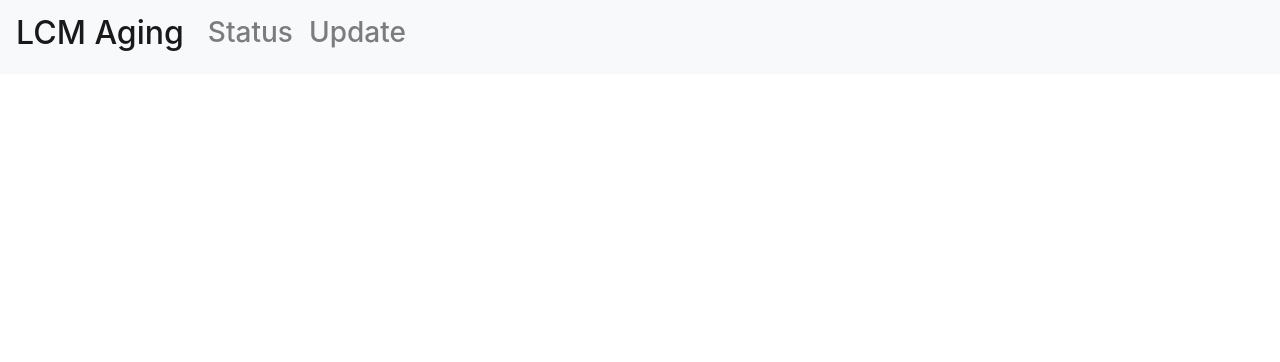
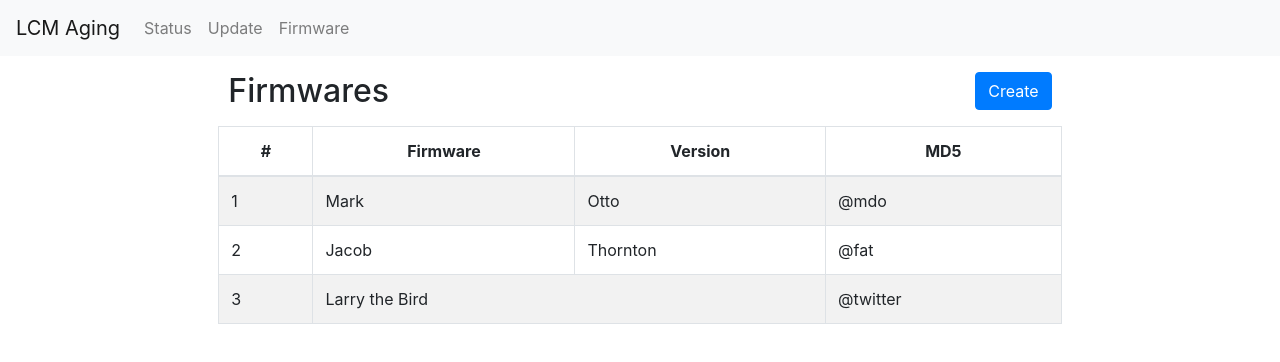
Before and after one commit to ChengKaiChiang/lcm, a React (Create React App) app: page /Firmware in a window 1280 px wide. Shown: the top 362 px of the page. Built offline with nearby package versions, Linux system fonts and the light colour scheme.

Commit message:
1. package.json 1.1 added md5 package 1.2 added react-file-reader package
2. Create "Firmware" page

3. Create "CreateFirmware" page

```diff
--- a/package.json
+++ b/package.json
@@ -9,9 +9,11 @@
     "axios": "^0.21.1",
     "bootstrap": "^4.5.3",
     "html-react-parser": "^0.14.1",
+    "md5": "^2.3.0",
     "react": "^17.0.1",
-    "react-bootstrap": "^1.4.0",
+    "react-bootstrap": "^1.5.1",
     "react-dom": "^17.0.1",
+    "react-file-reader": "^1.1.4",
     "react-player": "^2.6.2",
     "react-router-dom": "^5.2.0",
     "react-scripts": "4.0.0",
--- a/src/App.js
+++ b/src/App.js
@@ -1,11 +1,12 @@
 import React, { Component } from 'react';
-import { Route, Switch } from 'react-router-dom';
+import { Route } from 'react-router-dom';
 import 'bootstrap/dist/css/bootstrap.min.css';
 import './App.css';
 import MyNavbar from './components/Navbar';
 import LcmStatus from './pages/Status';
 import Fota from './pages/FOTA';
-
+import Firmware from './pages/Firmware';
+import CreateFirmware from './pages/CreateFirmware';
 
 class App extends Component {
   render() {
@@ -14,6 +15,8 @@ class App extends Component {
         <MyNavbar />
         <main role="main">
             <Route exact path='/Lcm_Status' component={LcmStatus} />
+            <Route exact path='/Firmware' component={Firmware} />
+            <Route exact path='/CreateFirmware' component={CreateFirmware} />
             {/* default route */}
             <Route exact path='/' component={Fota} />
           </main>
--- a/src/components/Navbar.js
+++ b/src/components/Navbar.js
@@ -5,12 +5,13 @@ function myNavbar() {
     return (
         <div className="mb-3">
             <Navbar bg="light" expand="lg">
-                <Navbar.Brand href="/"><h2>LCM Aging</h2></Navbar.Brand>
+                <Navbar.Brand href="/">LCM Aging</Navbar.Brand>
                 <Navbar.Toggle aria-controls="basic-navbar-nav" />
                 <Navbar.Collapse id="basic-navbar-nav">
                     <Nav className="mr-auto">
-                        <Nav.Link href="Lcm_Status"><h3>Status</h3></Nav.Link>
-                        <Nav.Link href="/"><h3>Update</h3></Nav.Link>
+                        <Nav.Link href="Lcm_Status">Status</Nav.Link>
+                        <Nav.Link href="/">Update</Nav.Link>
+                        <Nav.Link href="/Firmware">Firmware</Nav.Link>
                         {/* <NavDropdown title="Dropdown" id="basic-nav-dropdown">
                             <NavDropdown.Item href="#action/3.1">Action</NavDropdown.Item>
                             <NavDropdown.Item href="#action/3.2">Another action</NavDropdown.Item>
--- /dev/null
+++ b/src/pages/CreateFirmware.js
@@ -0,0 +1,68 @@
+import React, { useState } from 'react';
+import { Link } from 'react-router-dom';
+import { Row, Button } from 'react-bootstrap';
+import ReactFileReader from 'react-file-reader';
+import md5 from "md5";
+
+function CreateFirmware() {
+    const [FileName, setfilename] = useState('');
+    const [FileSize, setfilesize] = useState('');
+    const [Firmware_MD5, setMD5] = useState('');
+
+    const handleFiles = files => {
+        setfilename(files[0].name);
+        setfilesize(files[0].size);
+        var reader = new FileReader();
+        reader.onload = (e) => {
+            // Use reader.result
+            setMD5(md5(reader.result));
+        }
+        reader.readAsText(files[0]);
+
+    }
+
+    const test = () => {
+        console.log(Firmware_MD5);
+    }
+
+    const cancel = () => {
+        setfilename('');
+        setfilesize('');
+        setMD5('');
+    }
+
+    return (
+        <div>
+            <div className="col-md-8 offset-2 mb-2">
+                <Row>
+                    <div className="col-md-6">
+                        <h2>New Firmware</h2>
+                    </div>
+                    <div className="col-md-6 text-right">
+                        <Link to="/Firmware">
+                            <Button variant="warning">Back</Button>{' '}
+                        </Link>
+                    </div>
+                </Row>
+            </div>
+            <div className="col-md-8 offset-2 mb-2">
+                <div className="mb-2">
+                    <ReactFileReader fileTypes={["*"]} handleFiles={handleFiles}>
+                        <Button variant="success"><i class="fas fa-check"></i>Upload File</Button>
+                    </ReactFileReader>
+                </div>
+
+                <p>File Name：{FileName}</p>
+                <p>File Size：{FileSize}</p>
+                <p>MD5：{Firmware_MD5}</p>
+            </div>
+
+            <div className="col-md-8 offset-2 mb-2 text-right">
+                <Button variant="danger" onClick={test}>Create</Button>{' '}
+                <Button variant="primary" onClick={cancel}>Cancel</Button>{' '}
+            </div>
+        </div>
+    );
+}
+
+export default CreateFirmware;
--- /dev/null
+++ b/src/pages/Firmware.js
@@ -0,0 +1,57 @@
+import { Table, Row, Button } from 'react-bootstrap';
+import React from 'react';
+import { Link } from 'react-router-dom';
+function Firmware() {
+
+    return (
+        <div>
+            <div className="col-md-8 offset-2 mb-2">
+                <Row>
+                    <div className="col-md-6">
+                        <h2>Firmwares</h2>
+                    </div>
+                    <div className="col-md-6 text-right">
+                        <Link to="/CreateFirmware">
+                            <Button variant="primary">Create</Button>{' '}
+                        </Link>
+                    </div>
+                </Row>
+            </div>
+            <Row>
+                <div className="col-md-8 offset-2">
+                    <Table striped bordered hover>
+                        <thead>
+                            <tr className="text-center">
+                                <th>#</th>
+                                <th>Firmware</th>
+                                <th>Version</th>
+                                <th>MD5</th>
+                            </tr>
+                        </thead>
+                        <tbody>
+                            <tr>
+                                <td>1</td>
+                                <td>Mark</td>
+                                <td>Otto</td>
+                                <td>@mdo</td>
+                            </tr>
+                            <tr>
+                                <td>2</td>
+                                <td>Jacob</td>
+                                <td>Thornton</td>
+                                <td>@fat</td>
+                            </tr>
+                            <tr>
+                                <td>3</td>
+                                <td colSpan="2">Larry the Bird</td>
+                                <td>@twitter</td>
+                            </tr>
+                        </tbody>
+                    </Table>
+                </div>
+            </Row>
+        </div>
+    );
+}
+
+export default Firmware;
```
Also changed, not shown: 1 other file (tests, documents, lock files or other folders).
